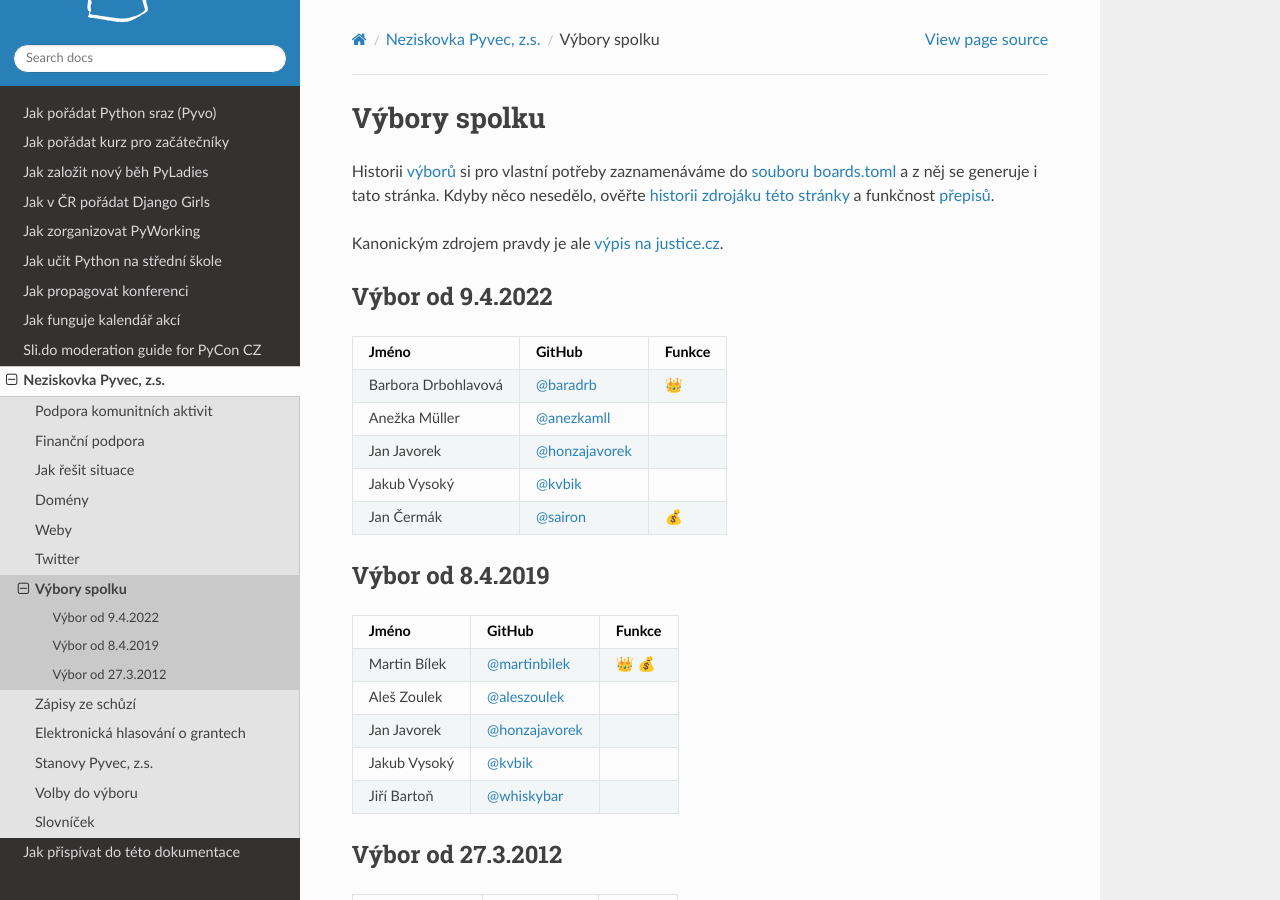
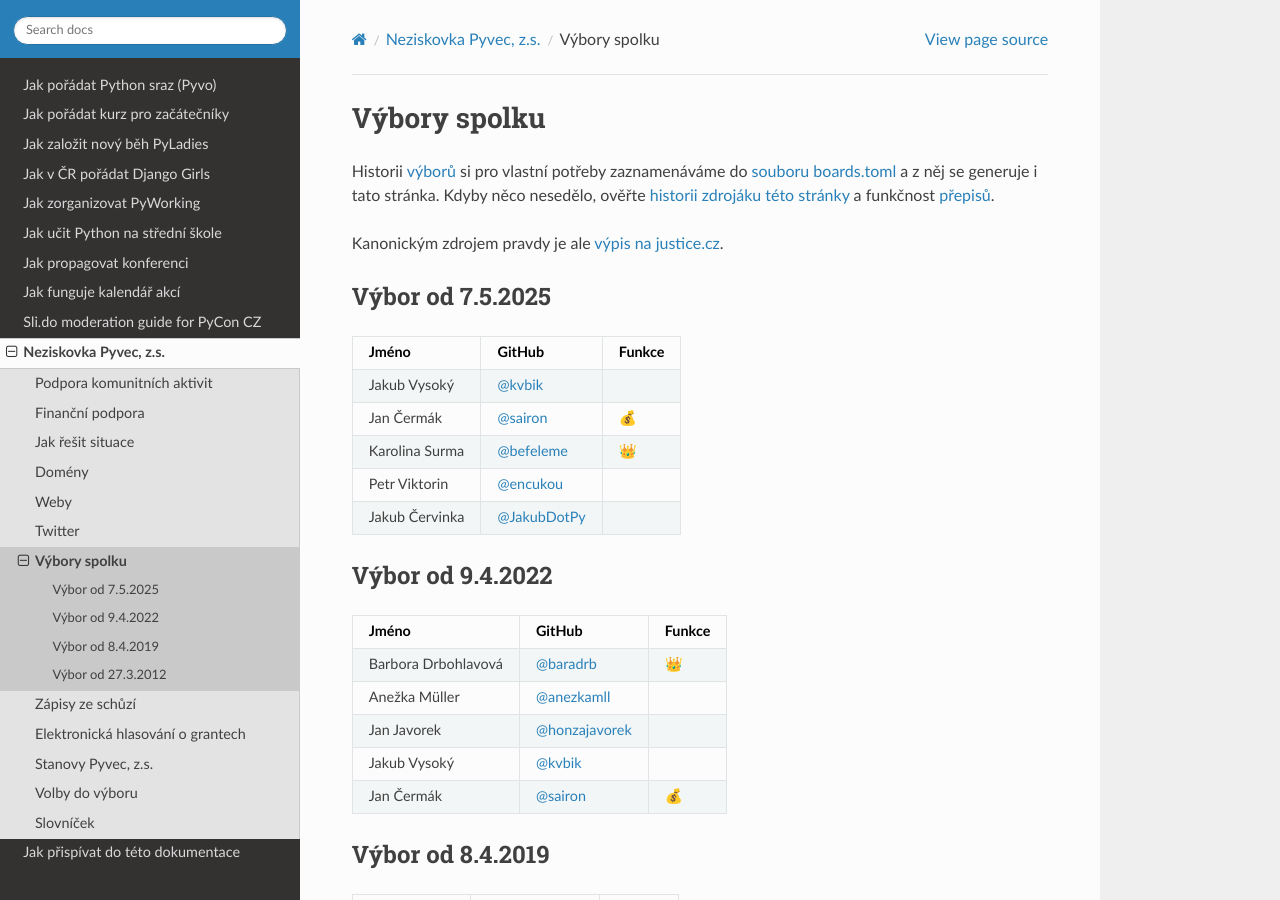
Before and after one commit to pyvec/docs.pyvec.org, a Sphinx documentation site: the page built from docs/operations/boards.rst, in a window 1280 px wide and 900 px high. Built offline with Sphinx 7.4.7 and the Read the Docs theme 3.1.0, drawn with Linux system fonts in a browser that asks for light colours.

Commit message:
Use list-table for boards

```diff
--- a/docs/operations/boards.rst
+++ b/docs/operations/boards.rst
@@ -12,40 +12,108 @@
 
 
 
+Výbor od 7.5.2025
+-------------------------------------------------
+
+.. list-table::
+   :header-rows: 1
+
+   * * Jméno
+     * GitHub
+     * Funkce
+   * * Jakub Vysoký
+     * `@kvbik <https://github.com/kvbik>`_
+     *
+   * * Jan Čermák
+     * `@sairon <https://github.com/sairon>`_
+     * |:moneybag:|
+   * * Karolina Surma
+     * `@befeleme <https://github.com/befeleme>`_
+     * |:crown:|
+   * * Petr Viktorin
+     * `@encukou <https://github.com/encukou>`_
+     *
+   * * Jakub Červinka
+     * `@JakubDotPy <https://github.com/JakubDotPy>`_
+     *
+
 Výbor od 9.4.2022
 -------------------------------------------------
 
-.. csv-table::
-   :header: "Jméno", "GitHub", "Funkce"
+.. list-table::
+   :header-rows: 1
 
-   Barbora Drbohlavová, `@baradrb <https://github.com/baradrb>`_, |:crown:|
-   Anežka Müller, `@anezkamll <https://github.com/anezkamll>`_,
-   Jan Javorek, `@honzajavorek <https://github.com/honzajavorek>`_,
-   Jakub Vysoký, `@kvbik <https://github.com/kvbik>`_,
-   Jan Čermák, `@sairon <https://github.com/sairon>`_, |:moneybag:|
+   * * Jméno
+     * GitHub
+     * Funkce
+   * * Barbora Drbohlavová
+     * `@baradrb <https://github.com/baradrb>`_
+     * |:crown:|
+   * * Anežka Müller
+     * `@anezkamll <https://github.com/anezkamll>`_
+     *
+   * * Jan Javorek
+     * `@honzajavorek <https://github.com/honzajavorek>`_
+     *
+   * * Jakub Vysoký
+     * `@kvbik <https://github.com/kvbik>`_
+     *
+   * * Jan Čermák
+     * `@sairon <https://github.com/sairon>`_
+     * |:moneybag:|
 
 Výbor od 8.4.2019
 -------------------------------------------------
 
-.. csv-table::
-   :header: "Jméno", "GitHub", "Funkce"
+.. list-table::
+   :header-rows: 1
 
-   Martin Bílek, `@martinbilek <https://github.com/martinbilek>`_, |:crown:| |:moneybag:|
-   Aleš Zoulek, `@aleszoulek <https://github.com/aleszoulek>`_,
-   Jan Javorek, `@honzajavorek <https://github.com/honzajavorek>`_,
-   Jakub Vysoký, `@kvbik <https://github.com/kvbik>`_,
-   Jiří Bartoň, `@whiskybar <https://github.com/whiskybar>`_,
+   * * Jméno
+     * GitHub
+     * Funkce
+   * * Martin Bílek
+     * `@martinbilek <https://github.com/martinbilek>`_
+     * |:crown:| |:moneybag:|
+   * * Aleš Zoulek
+     * `@aleszoulek <https://github.com/aleszoulek>`_
+     *
+   * * Jan Javorek
+     * `@honzajavorek <https://github.com/honzajavorek>`_
+     *
+   * * Jakub Vysoký
+     * `@kvbik <https://github.com/kvbik>`_
+     *
+   * * Jiří Bartoň
+     * `@whiskybar <https://github.com/whiskybar>`_
+     *
 
 Výbor od 27.3.2012
 -------------------------------------------------
 
-.. csv-table::
-   :header: "Jméno", "GitHub", "Funkce"
+.. list-table::
+   :header-rows: 1
 
-   Martin Bílek, `@martinbilek <https://github.com/martinbilek>`_, |:crown:| |:moneybag:|
-   Aleš Zoulek, `@aleszoulek <https://github.com/aleszoulek>`_,
-   Robin Gottfried, `@czervenka <https://github.com/czervenka>`_,
-   Jan Král, `@honzakral <https://github.com/honzakral>`_,
-   Jakub Vysoký, `@kvbik <https://github.com/kvbik>`_,
-   Jiří Bartoň, `@whiskybar <https://github.com/whiskybar>`_,
-   Vítězslav Pliska, `@whit <https://github.com/whit>`_,
+   * * Jméno
+     * GitHub
+     * Funkce
+   * * Martin Bílek
+     * `@martinbilek <https://github.com/martinbilek>`_
+     * |:crown:| |:moneybag:|
+   * * Aleš Zoulek
+     * `@aleszoulek <https://github.com/aleszoulek>`_
+     *
+   * * Robin Gottfried
+     * `@czervenka <https://github.com/czervenka>`_
+     *
+   * * Jan Král
+     * `@honzakral <https://github.com/honzakral>`_
+     *
+   * * Jakub Vysoký
+     * `@kvbik <https://github.com/kvbik>`_
+     *
+   * * Jiří Bartoň
+     * `@whiskybar <https://github.com/whiskybar>`_
+     *
+   * * Vítězslav Pliska
+     * `@whit <https://github.com/whit>`_
+     *
```
Also changed, not shown: docs/operations/boards.rst.jinja (+17 -5 lines).
